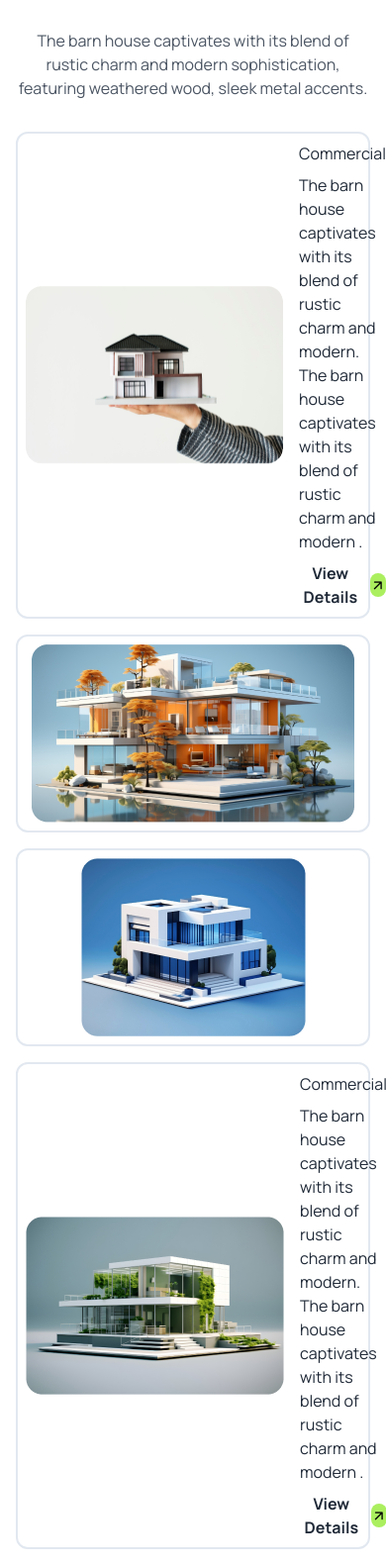
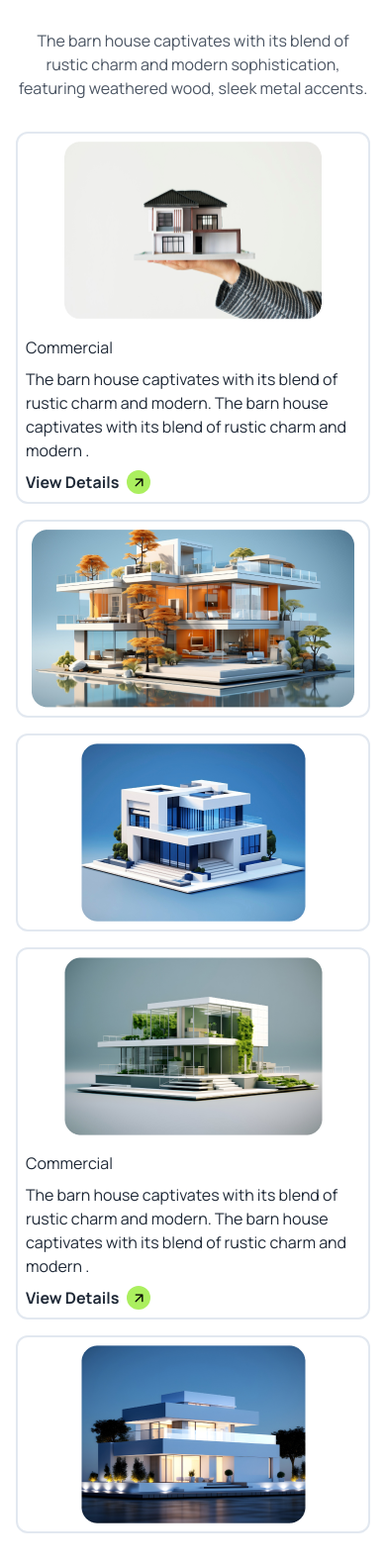
Before and after one commit to himadree-chaudhury/assignment_three, a plain HTML site: page index.html in a window 390 px wide. Shown: the part 3300-4881 px from the top of the page at 99% size. Drawn offline with nearby package versions, Linux system fonts and the light colour scheme.

Commit message:
flex-solved

```diff
--- a/index.html
+++ b/index.html
@@ -120,11 +120,6 @@
                         </div>
                     </div>
                 </div>
-
-
-
-
-
 
 
             </nav>
@@ -299,7 +294,7 @@
             <!-- *Work Sample Grid -->
             <div class="grid grid-cols-1 md:grid-cols-2 lg:grid-cols-6 gap-4">
                 <div
-                    class="md:col-span-2 lg:col-span-4 flex items-center gap-4 p-2 border-2 rounded-xl border-slate-200">
+                    class="md:col-span-2 lg:col-span-4 flex  md:flex-row flex-col items-center gap-4 p-2 border-2 rounded-xl border-slate-200">
                     <img src="./assets/img1.png" alt="">
                     <div class="flex flex-col gap-2">
                         <h1>Commercial</h1>
@@ -326,7 +321,7 @@
                     <img src="./assets/img3.png" alt="">
                 </div>
                 <div
-                    class="md:col-span-2 lg:col-span-4 flex items-center gap-4 p-2 border-2 rounded-xl border-slate-200">
+                    class="md:col-span-2 lg:col-span-4 flex  md:flex-row flex-col  items-center gap-4 p-2 border-2 rounded-xl border-slate-200">
                     <img src="./assets/img4.png" alt="">
                     <div class="flex flex-col gap-2">
                         <h1>Commercial</h1>
```
